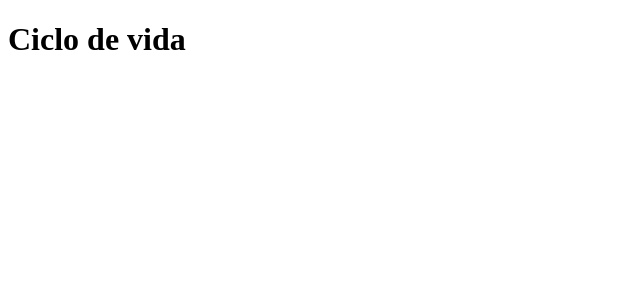
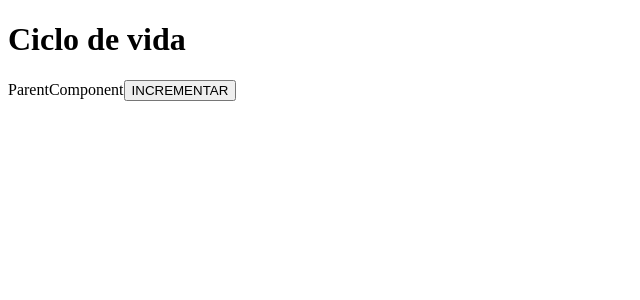
Before and after one commit to juliocesardemoraes/zeus-reactjs, a React (Vite) app: page / in a window 1280 px wide. Shown: the top 300 px of the page, without its empty margins (0-640 px from the left). Built offline with nearby package versions, Linux system fonts and the light colour scheme.

Commit message:
feat: add lifecycle class

```diff
--- a/src/App.jsx
+++ b/src/App.jsx
@@ -1,7 +1,10 @@
+import ParentComponent from "./ParentComponent";
+
 function App() {
   return (
     <>
       <h1>Ciclo de vida</h1>
+      <ParentComponent></ParentComponent>
     </>
   );
 }
--- /dev/null
+++ b/src/ParentComponent.jsx
@@ -0,0 +1,31 @@
+import React, { useEffect, useState } from "react";
+
+export default function ParentComponent() {
+  const [count, setCount] = useState(0);
+
+  useEffect(() => {
+    console.log("MOUNT");
+  }, []);
+
+  useEffect(() => {
+    console.log("COUNT ATUALIZADO", count);
+  }, [count]);
+
+  const updateCount = () => {
+    setCount(count + 1);
+  };
+  console.log("RENDER");
+
+  return (
+    <div>
+      ParentComponent
+      <button
+        onClick={() => {
+          updateCount();
+        }}
+      >
+        INCREMENTAR
+      </button>
+    </div>
+  );
+}
```
